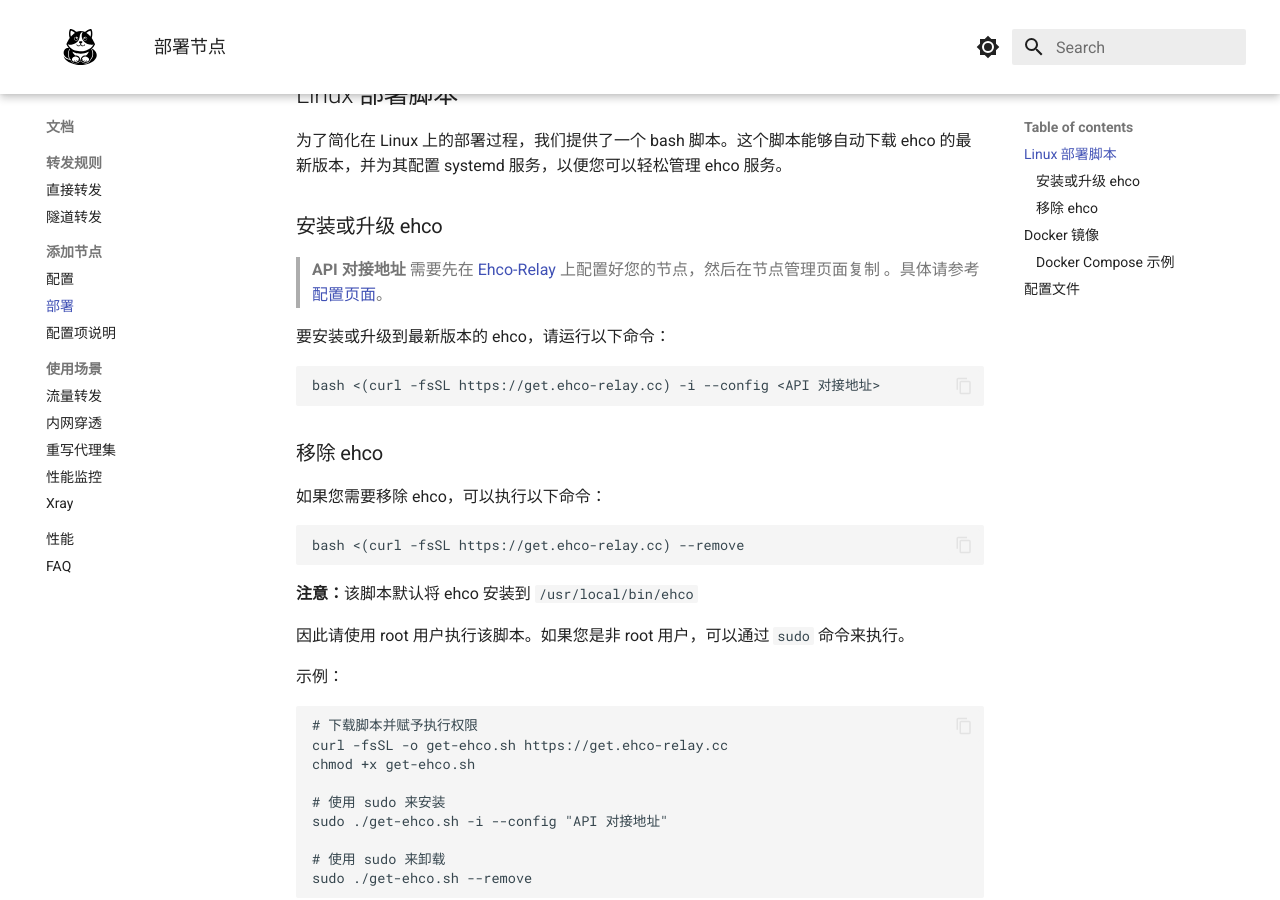
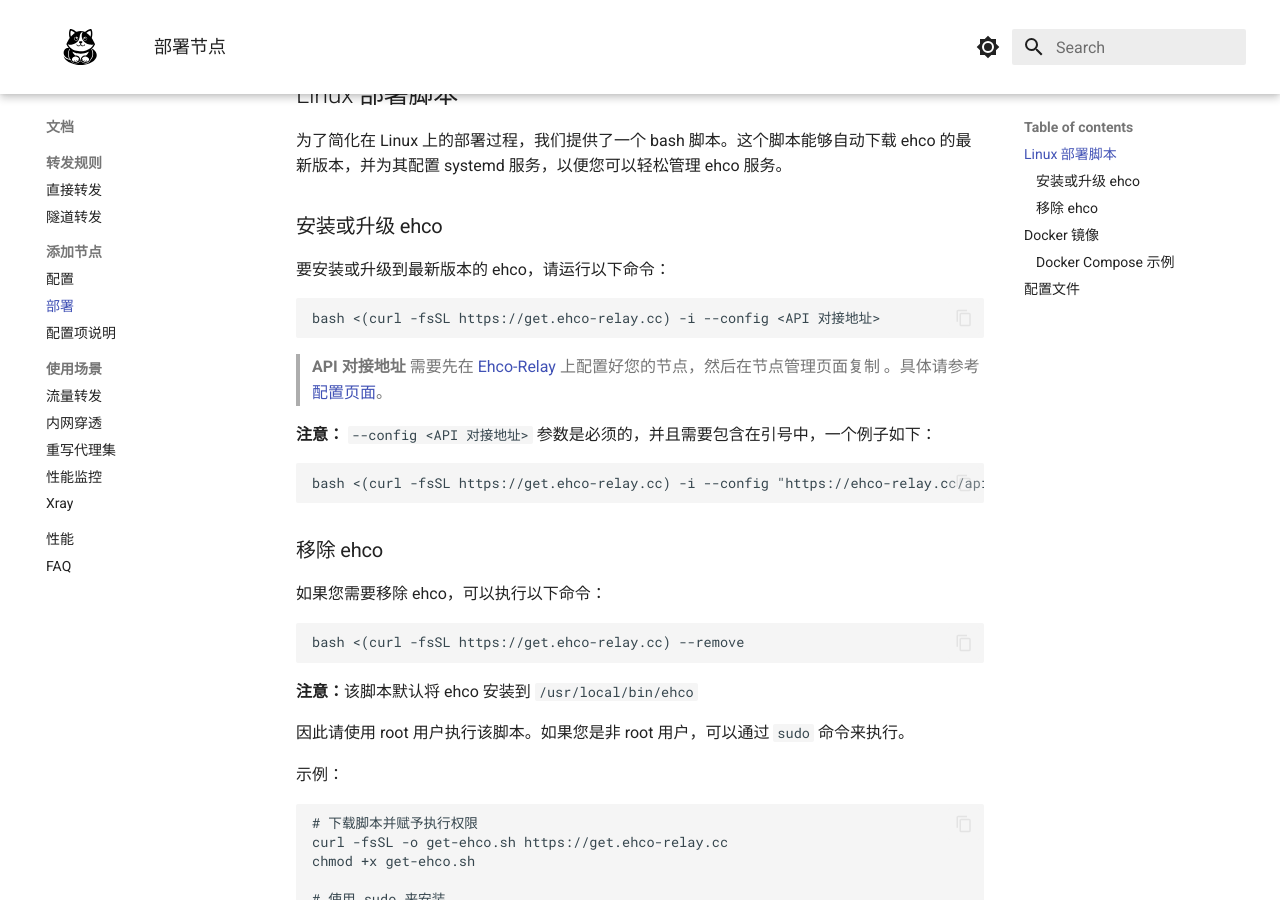
Before and after one commit to Ehco1996/ehco-relay-docs, an MkDocs documentation site: the page built from docs/node/install.md, in a window 1280 px wide and 900 px high, scrolled down 398 px. Built offline with MkDocs 1.6.1 and Material for MkDocs 9.7.7, drawn with Linux system fonts in a browser that asks for light colours.

Commit message:
Update documentation for node installation and usage scenarios

````diff
--- a/docs/node/install.md
+++ b/docs/node/install.md
@@ -16,12 +16,18 @@
 
 ### 安装或升级 ehco
 
-> **API 对接地址** 需要先在 [Ehco-Relay](https://ehco-relay.cc) 上配置好您的节点，然后在节点管理页面复制 。具体请参考 [配置页面](manage.md)。
-
 要安装或升级到最新版本的 ehco，请运行以下命令：
 
 ```bash
 bash <(curl -fsSL https://get.ehco-relay.cc) -i --config <API 对接地址>
+```
+
+> **API 对接地址** 需要先在 [Ehco-Relay](https://ehco-relay.cc) 上配置好您的节点，然后在节点管理页面复制 。具体请参考 [配置页面](manage.md)。
+
+**注意：** `--config <API 对接地址>` 参数是必须的，并且需要包含在引号中，一个例子如下：
+
+```bash
+bash <(curl -fsSL https://get.ehco-relay.cc) -i --config "https://ehco-relay.cc/api/v1/config/1/"
 ```
 
 ### 移除 ehco
````
